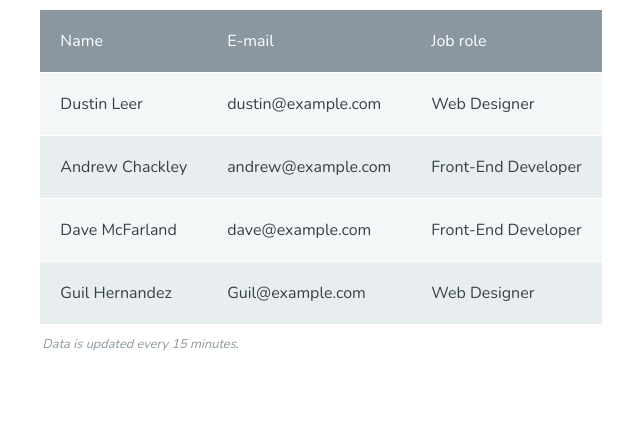
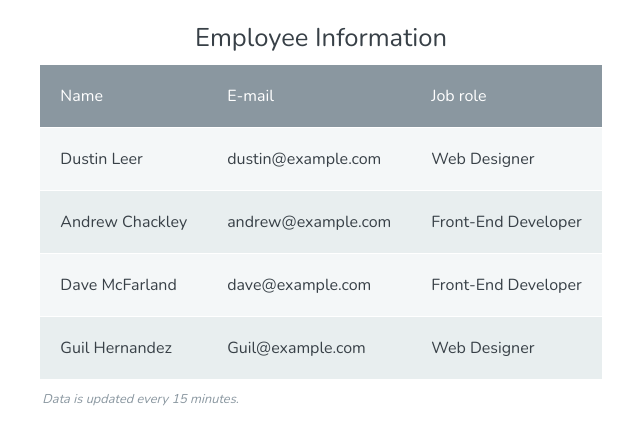
Before and after one commit to dustinleer/html-tables-treehouse, a plain HTML site: page index.html in a window 1280 px wide. Shown: the whole page, without its empty margins (319-959 px from the left). Drawn offline with nearby package versions, Linux system fonts and the light colour scheme.

Commit message:
Creation on <caption>

```diff
--- a/index.html
+++ b/index.html
@@ -12,6 +12,7 @@
 
 
 		<table>
+			<caption>Employee Information</caption>
 			<thead>
 				<tr>
 					<th scope="col">Name</th>
```
